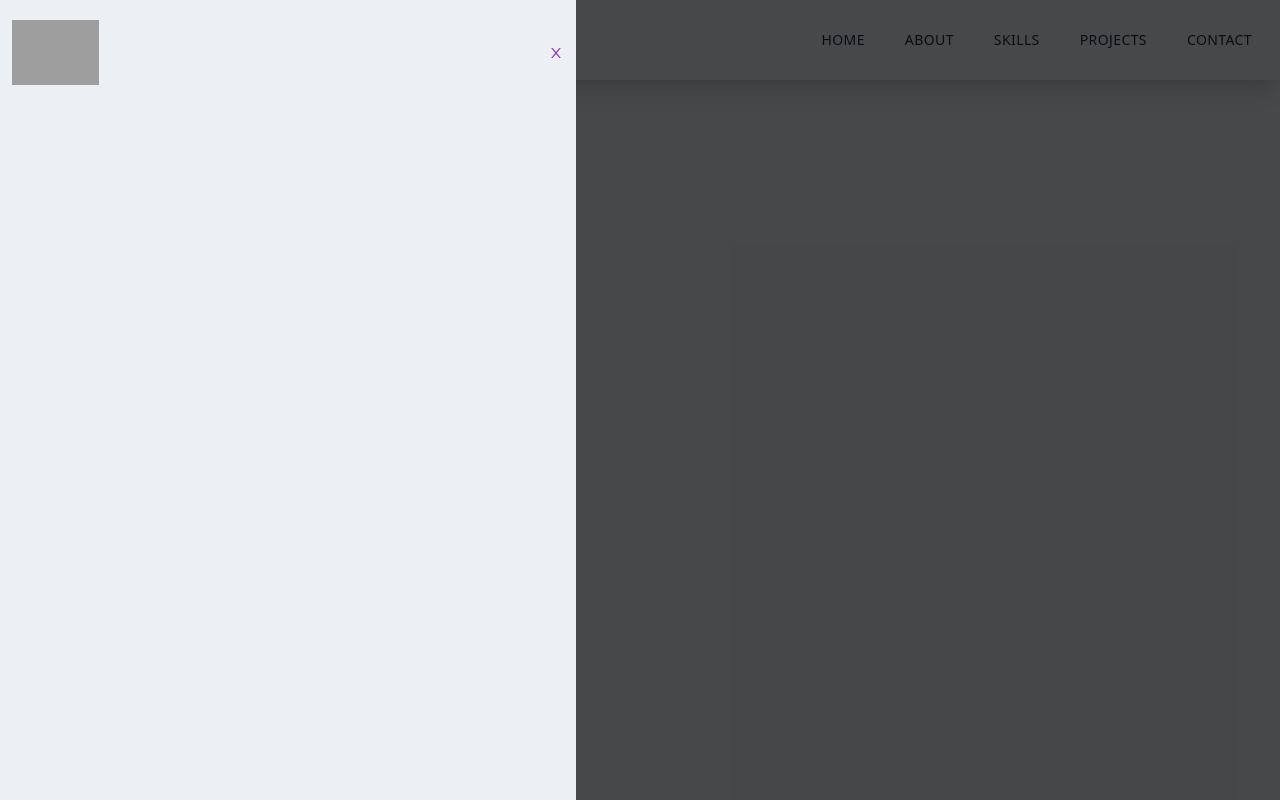
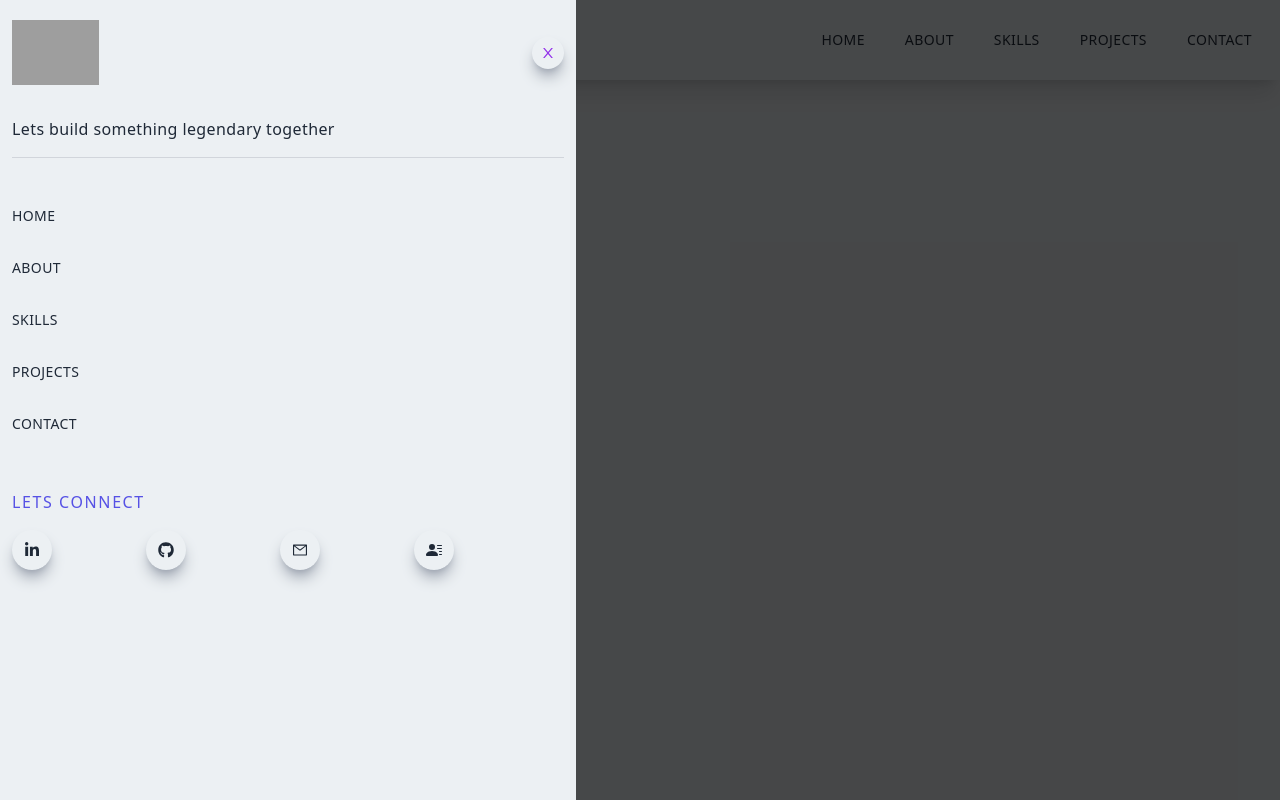
Before and after one commit to babyKokoDev/Portfolio-Website, a Next.js app: page / in a window 1280 px wide. Built offline with nearby package versions, Linux system fonts and the light colour scheme; grey boxes are pictures that could not be loaded.

Commit message:
navbar section

```diff
--- a/components/Navbar.jsx
+++ b/components/Navbar.jsx
@@ -1,7 +1,9 @@
 import Image from 'next/image'
 import Link from 'next/link'
 import React from 'react'
-import {AiOutlineMenu, AiOutlineClose} from 'react-icons/ai'
+import {AiOutlineMenu, AiOutlineClose, AiOutlineMail} from 'react-icons/ai'
+import {FaLinkedinIn, FaGithub} from 'react-icons/fa'
+import {BsFillPersonLinesFill} from 'react-icons/bs'
 
 const Navbar = () => {
   return (
@@ -37,14 +39,51 @@
              <div>
                 <div className='flex w-full items-center justify-between'>
                     <Image src="/../public/assets/logo.png" alt='/' width={87} height={35} />
-                    <div>
+                    <div className='rounded-full shadow-lg shadow-gray-400 cursor-pointer p-2'>
                           <AiOutlineClose className='text-purple-600' />
                     </div>
                 </div>
-
+               <div className='border-b border-gray-300 my-4'>
+                <p className='w-[85%] md:w-[90%] py-4'>Lets build something legendary together</p>
+               </div>
+             </div>
+             <div className='py-4 flex flex-col'>
+                <ul className='uppercase'>
+                    <Link href='/'>
+                      <li className='py-4 text-sm'>Home</li>
+                    </Link>
+                    <Link href='/'>
+                      <li className='py-4 text-sm'>About</li>
+                    </Link>
+                    <Link href='/'>
+                      <li className='py-4 text-sm'>Skills</li>
+                    </Link>
+                    <Link href='/'>
+                      <li className='py-4 text-sm'>Projects</li>
+                    </Link>
+                    <Link href='/'>
+                      <li className='py-4 text-sm'>Contact</li>
+                    </Link>
+                </ul>
+                <div className='pt-[40px]'>
+                   <p className='uppercase tracking-widest text-[#5651e5]'>Lets connect</p>
+                </div>
+                <div className='flex items-center justify-between my-4 w-full sm:w-[80%]'>
+                    <div className='rounded-full shadow-lg shadow-gray-400 p-3 cursor-pointer hover:scale-105 ease-in duration-300'>
+                        <FaLinkedinIn />
+                    </div>
+                    <div className='rounded-full shadow-lg shadow-gray-400 p-3 cursor-pointer hover:scale-105 ease-in duration-300'>
+                        <FaGithub />
+                    </div>
+                    <div className='rounded-full shadow-lg shadow-gray-400 p-3 cursor-pointer hover:scale-105 ease-in duration-300'>
+                        <AiOutlineMail />
+                    </div>
+                    <div className='rounded-full shadow-lg shadow-gray-400 p-3 cursor-pointer hover:scale-105 ease-in duration-300'>
+                        <BsFillPersonLinesFill />
+                    </div>
+                </div>
              </div>
             </div>
-
          </div>
     </div>
   )
```
